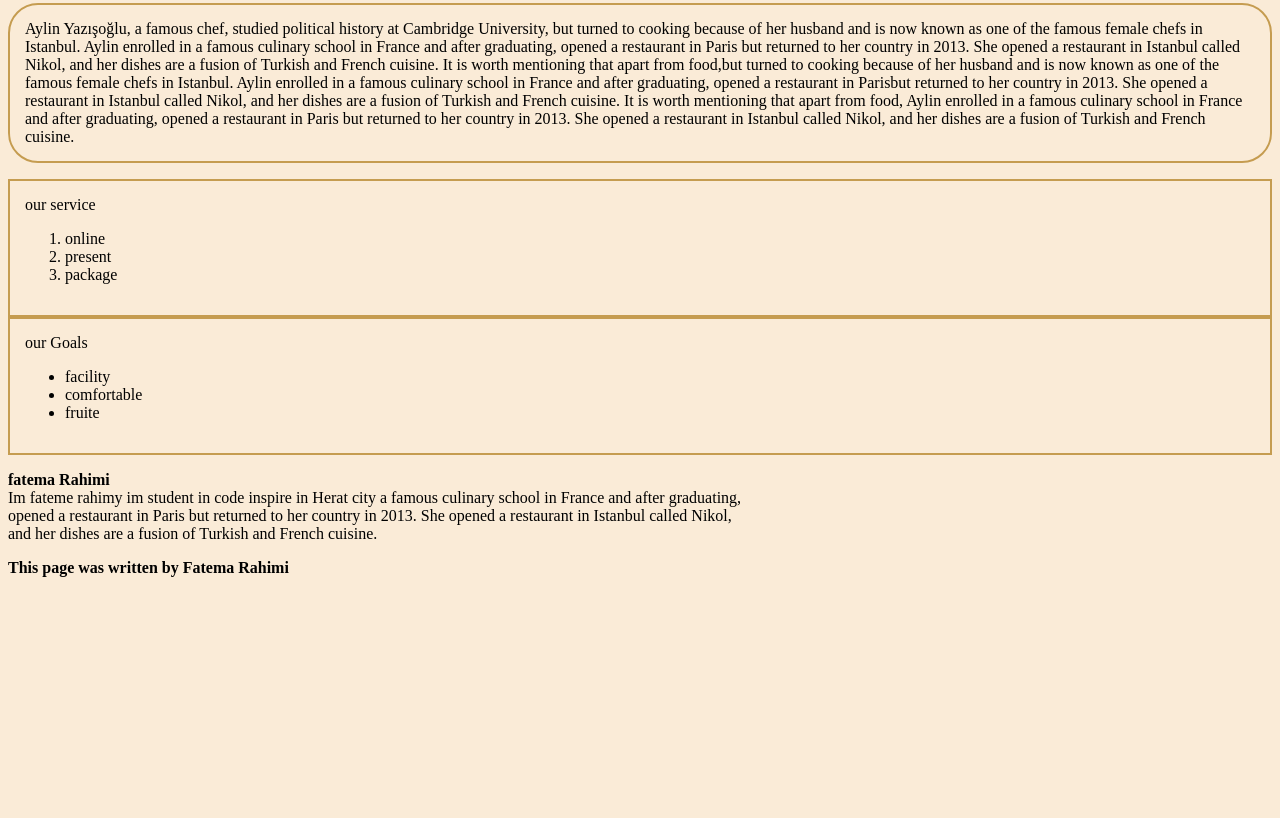
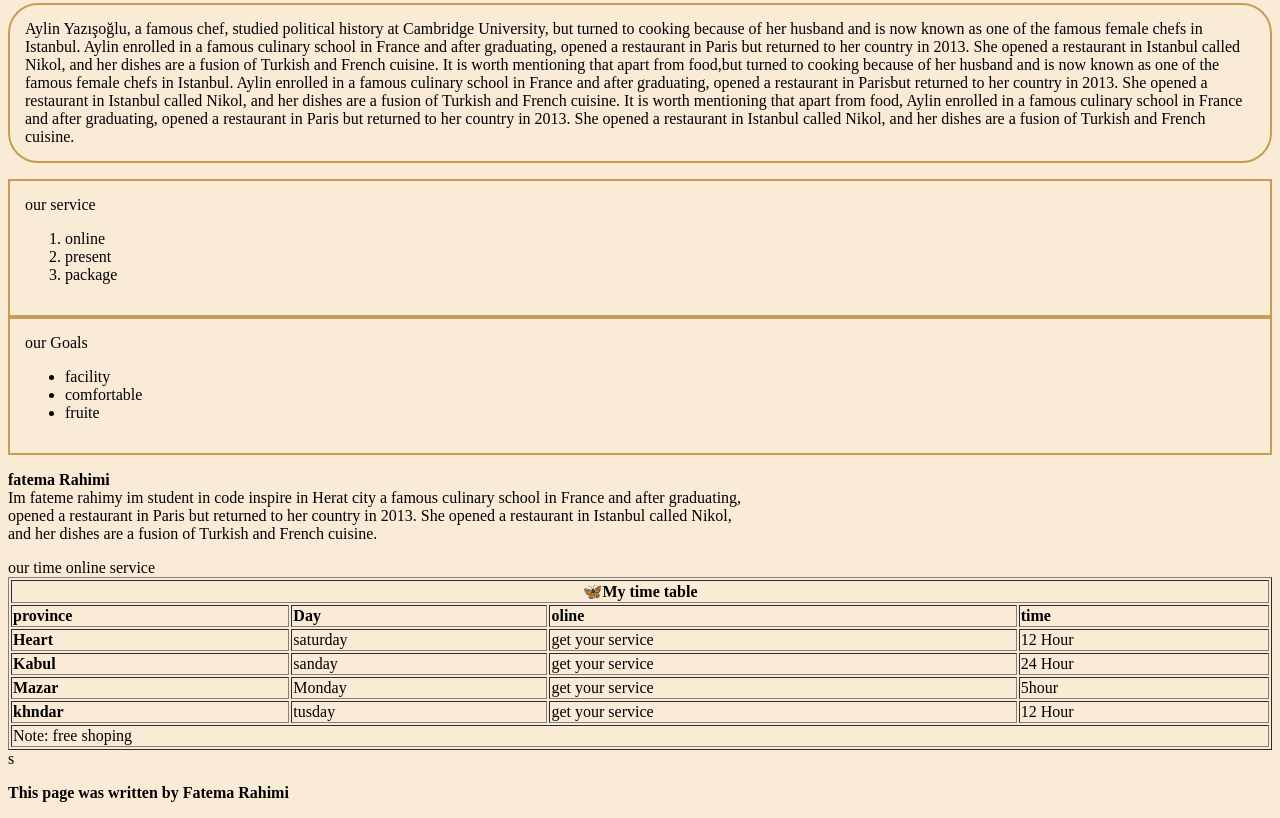
Before and after one commit to rah907/My-project, a plain HTML site: page about-me.html in a window 1280 px wide. Shown: the part 364-1182 px from the top of the page. Before the commit the page ends 957 px from the top, so only its background shows below. Drawn offline with Linux system fonts and the light colour scheme.

Commit message:
Update about-me.html

```diff
--- a/about-me.html
+++ b/about-me.html
@@ -87,7 +87,42 @@
                      opened a restaurant in Paris but  returned to her country in 2013. She opened a restaurant in Istanbul called Nikol, <br>
                      and her dishes  are a fusion of Turkish and French cuisine. <br>
                 </p>
-    <section>
+      <section>
+      our time online service
+        <table border="1" width="100%">
+            <tr><th colspan="4">🦋My time table</th></tr>
+            <tbody>
+                <tr>
+                <td><b>province </b></td>
+                <td><b>Day</b></td>
+                <td><b>oline</b></td>
+                <td><b>time</b></td>
+                </tr>
+
+                <tr><td><b>Heart</b></td>
+                <td>saturday</td>
+                <td> get your service</td>
+                <td>12 Hour</td></tr>
+
+                <tr><td><b>Kabul</b></td>
+                    <td>sanday</td>
+                    <td> get your service</td>
+                    <td>24  Hour</td></tr>
+
+                    <tr><td><b>Mazar</b></td>
+                        <td>Monday</td>
+                        <td> get your service</td>
+                    <td>5hour</td></tr>
+
+                    <tr><td><b>khndar</b></td>
+                        <td>tusday</td>
+                        <td> get your service</td>
+                    <td>12 Hour</td></tr>
+            </tbody>
+            <tfoot><tr><td colspan="4">Note: free shoping</td></tr></tfoot>
+        </table>
+      </section>s
+             <section>
                     <p>
                         <b> This page was written by Fatema Rahimi</b>
                     </p>
```
